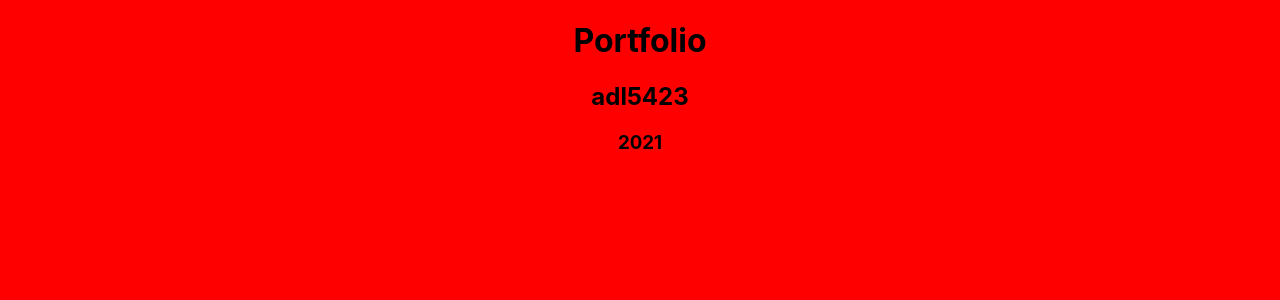
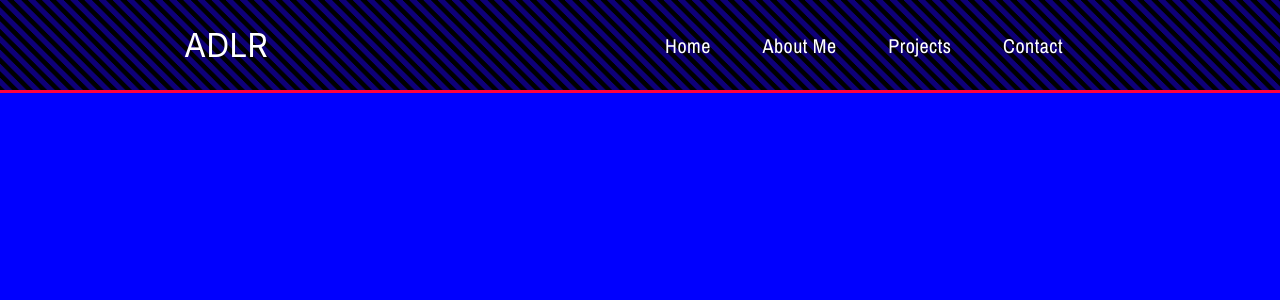
Before and after one commit to adl5423/portfolio, a React (Create React App) app: page / in a window 1280 px wide. Shown: the top 300 px of the page. Built offline with nearby package versions, Linux system fonts and the light colour scheme.

Commit message:
NavBar Design

```diff
--- a/package.json
+++ b/package.json
@@ -7,8 +7,10 @@
     "@testing-library/jest-dom": "^5.14.1",
     "@testing-library/react": "^11.2.7",
     "@testing-library/user-event": "^12.8.3",
+    "node-sass": "^6.0.1",
     "react": "^17.0.2",
     "react-dom": "^17.0.2",
+    "react-router-dom": "^5.3.0",
     "react-scripts": "4.0.3",
     "scss": "^0.2.4",
     "web-vitals": "^1.1.2"
--- a/src/App.css
+++ b/src/App.css
@@ -3,7 +3,7 @@
 }
 
 body {
-  background-color: red;
+  background-color: blue;
 }
 
 .App-logo {
--- a/src/App.js
+++ b/src/App.js
@@ -1,13 +1,19 @@
+import React from 'react';
 import logo from './logo.svg';
 import './App.css';
+import Navbar from './components/Navbar';
+import { BrowserRouter as Router, Switch, Route } from 'react-router-dom';
 
 function App() {
   return (
-    <div className="App">
-      <h1>Portfolio</h1>
-      <h2>adl5423</h2>
-      <h3> 2021 </h3>
-    </div>
+    <>
+      <Router>
+        <Navbar />
+        <Switch>
+          <Route path='/' exact />
+        </Switch>
+      </Router>
+    </>
   );
 }
 
--- /dev/null
+++ b/src/assets/colors.scss
@@ -0,0 +1,10 @@
+$primary: #0e0078;
+$primary-dark: #080044;
+$secondary: #ff003c;
+$third: #3b00a8;
+$fourth: #ff00c3;
+$fifth: #cccccc;
+
+//Root
+$white: white;
+$black: black;
--- /dev/null
+++ b/src/assets/fonts.scss
@@ -0,0 +1 @@
+@import url("https://fonts.googleapis.com/css2?family=Archivo+Narrow&family=Cabin&display=swap");
--- /dev/null
+++ b/src/assets/index.scss
@@ -0,0 +1,2 @@
+@import "/./src/assets/colors.scss";
+@import "/./src/assets/fonts.scss";
--- /dev/null
+++ b/src/components/Button.js
@@ -0,0 +1,33 @@
+import React from 'react';
+import './Button.scss';
+import { Link } from 'react-router-dom';
+
+const STYLES = ['btn--primary', 'btn--outline']
+
+const SIZES = ['btn--medium', 'btn--large'];
+
+export const Button = ({
+    children,
+    type,
+    onClick,
+    buttonStyle,
+    buttonSize
+}) => {
+    const checkButtonStyle = STYLES.includes(buttonStyle)
+        ? buttonStyle
+        : STYLES[0];
+
+    const checkButtonSize = SIZES.includes(buttonSize) ? buttonSize : SIZES[0]
+
+    return (
+        <Link to='/about-me' className='btn-mobile'>
+            <button
+                className={'btn ${checkButtonStyle} ${checkButtonSize}'}
+                onClick={onClick}
+                type={type}
+            >
+                {children}
+            </button>
+        </Link>
+    );
+};
--- /dev/null
+++ b/src/components/Button.scss
@@ -0,0 +1,37 @@
+:root {
+    --primary: white;
+}
+
+.btn {
+    padding: 8px 20px;
+    border-radius: 2px;
+    outline: none;
+    border: none;
+    cursor: pointer;
+}
+
+.btn--primary {
+    background-color: var(--primary);
+    color: black;
+    border: 1px solid var(--primary);
+}
+
+.btn--outline {
+    background-color: transparent;
+    color: white;
+    padding: 8px 20px;
+    border: 1px solid var(--primary);
+    transition: all 0.3s ease-out;
+}
+
+.btn--medium {
+    padding: 8px 20px;
+    font-size: 20px;
+}
+
+.btn--medium:hover,
+.btn--large:hover {
+    background: white;
+    color: green;
+    transition: all 0.3s ease-out;
+}
--- /dev/null
+++ b/src/components/Navbar.js
@@ -0,0 +1,61 @@
+import React, { useState, useEffect } from 'react';
+import { Link } from 'react-router-dom';
+import './Navbar.scss';
+import { Button } from './Button';
+
+function Navbar() {
+    const [click, setClick] = useState(false);
+    const [button, setButton] = useState(true);
+
+    const handleClick = () => setClick(!click);
+    const closeMobileMenu = () => setClick(false);
+
+    const showButton = () => {
+        if (window.innerWidth <= 960) {
+            setButton(false);
+        } else {
+            setButton(true);
+        }
+    };
+
+    window.addEventListener('resize', showButton);
+
+    return (
+        <>
+            <nav className='Navbar'>
+                <div className='navbar-container'>
+                    <Link to='/' className='navbar-logo'>
+                        ADLR <i className='fab fa-typo3' />
+                    </Link>
+                    <div className='menu-icon'>
+                        <i className={click ? 'fas fa-times' : 'fas fa-bars'} />
+                    </div>
+                    <ul className={click ? 'nav-menu active' : 'nav-menu'}>
+                        <li className='nav-item'>
+                            <Link to='/' className='nav-links' onClick={closeMobileMenu}>
+                                Home
+                            </Link>
+                        </li>
+                        <li className='nav-item'>
+                            <Link to='/about-me' className='nav-links' onClick={closeMobileMenu}>
+                                About Me
+                            </Link>
+                        </li>
+                        <li className='nav-item'>
+                            <Link to='/projects' className='nav-links' onClick={closeMobileMenu}>
+                                Projects
+                            </Link>
+                        </li>
+                        <li className='nav-item'>
+                            <Link to='/contact' className='nav-links' onClick={closeMobileMenu}>
+                                Contact
+                            </Link>
+                        </li>
+                    </ul>
+                </div>
+            </nav>
+        </>
+    )
+}
+
+export default Navbar
--- /dev/null
+++ b/src/components/Navbar.scss
@@ -0,0 +1,176 @@
+@import "/./src/assets/index.scss";
+
+.navbar {
+    background: $black;
+    height: 80px;
+    display: flex;
+    justify-content: center;
+    align-items: center;
+    font-size: 1.2rem;
+    position: sticky;
+    top: 0;
+    z-index: 999;
+}
+
+.navbar-container {
+    display: flex;
+    justify-content: center;
+    align-items: center;
+    height: 90px;
+    max-width: 1500px;
+    background-image: linear-gradient(
+        45deg,
+        $primary 25%,
+        $black 25%,
+        $black 50%,
+        $primary 50%,
+        $primary 75%,
+        $black 75%,
+        $black 100%
+    );
+    background-size: 14.14px 14.14px;
+    border-bottom: 3px solid $secondary;
+}
+
+.navbar-logo {
+    color: $white;
+    justify-self: start;
+    margin-left: 20px;
+    cursor: pointer;
+    text-decoration: none;
+    font-size: 2rem;
+    display: flex;
+    align-items: center;
+}
+
+.fa-typo3 {
+    margin-left: 0.5rem;
+    font-size: 1.8rem;
+}
+
+.nav-menu {
+    display: grid;
+    grid-template-columns: repeat(4, auto);
+    grid-gap: 10px;
+    list-style: none;
+    text-align: center;
+    width: 60vw;
+    justify-content: end;
+    margin-right: 2rem;
+}
+
+.nav-item {
+    height: 80px;
+}
+
+.nav-links {
+    color: $white;
+    display: flex;
+    align-items: center;
+    text-decoration: none;
+    padding: 0 1.3rem;
+    height: 100%;
+    font-size: 20px;
+    font-family: "Archivo Narrow", sans-serif;
+    letter-spacing: 0.5px;
+}
+
+.nav-links:hover {
+    border-bottom: 5px solid $white;
+    background-color: $primary-dark;
+    transition: all 0.2s ease-out;
+}
+
+.fa-bars {
+    color: #fff;
+}
+
+.nav-links-mobile {
+    display: none;
+}
+
+.menu-icon {
+    display: none;
+}
+
+@media screen and (max-width: 960px) {
+    .NavbarItems {
+        position: relative;
+    }
+
+    .nav-menu {
+        display: flex;
+        flex-direction: column;
+        width: 100%;
+        height: 90vh;
+        position: absolute;
+        top: 80px;
+        left: -100%;
+        opacity: 1;
+        transition: all 0.5s ease;
+    }
+
+    .nav-menu.active {
+        background: #242222;
+        left: 0;
+        opacity: 1;
+        transition: all 0.5s ease;
+        z-index: 1;
+    }
+
+    .nav-links {
+        text-align: center;
+        padding: 2rem;
+        width: 100%;
+        display: table;
+    }
+
+    .nav-links:hover {
+        background-color: #fff;
+        color: #242424;
+        border-radius: 0;
+    }
+
+    .navbar-logo {
+        position: absolute;
+        top: 0;
+        left: 0;
+        transform: translate(25%, 50%);
+    }
+
+    .menu-icon {
+        display: block;
+        position: absolute;
+        top: 0;
+        right: 0;
+        transform: translate(-100%, 60%);
+        font-size: 1.8rem;
+        cursor: pointer;
+    }
+
+    .fa-times {
+        color: #fff;
+        font-size: 2rem;
+    }
+
+    .nav-links-mobile {
+        display: block;
+        text-align: center;
+        margin: 2rem auto;
+        border-radius: 4px;
+        width: 80%;
+        text-decoration: none;
+        font-size: 1.5rem;
+        background-color: transparent;
+        color: #fff;
+        padding: 14px 20px;
+        border: 1px solid #fff;
+        transition: all 0.3s ease-out;
+    }
+
+    .nav-links-mobile:hover {
+        background: #fff;
+        color: #242424;
+        transition: 250ms;
+    }
+}
```
Also changed, not shown: 1 other file (tests, documents, lock files or other folders).
